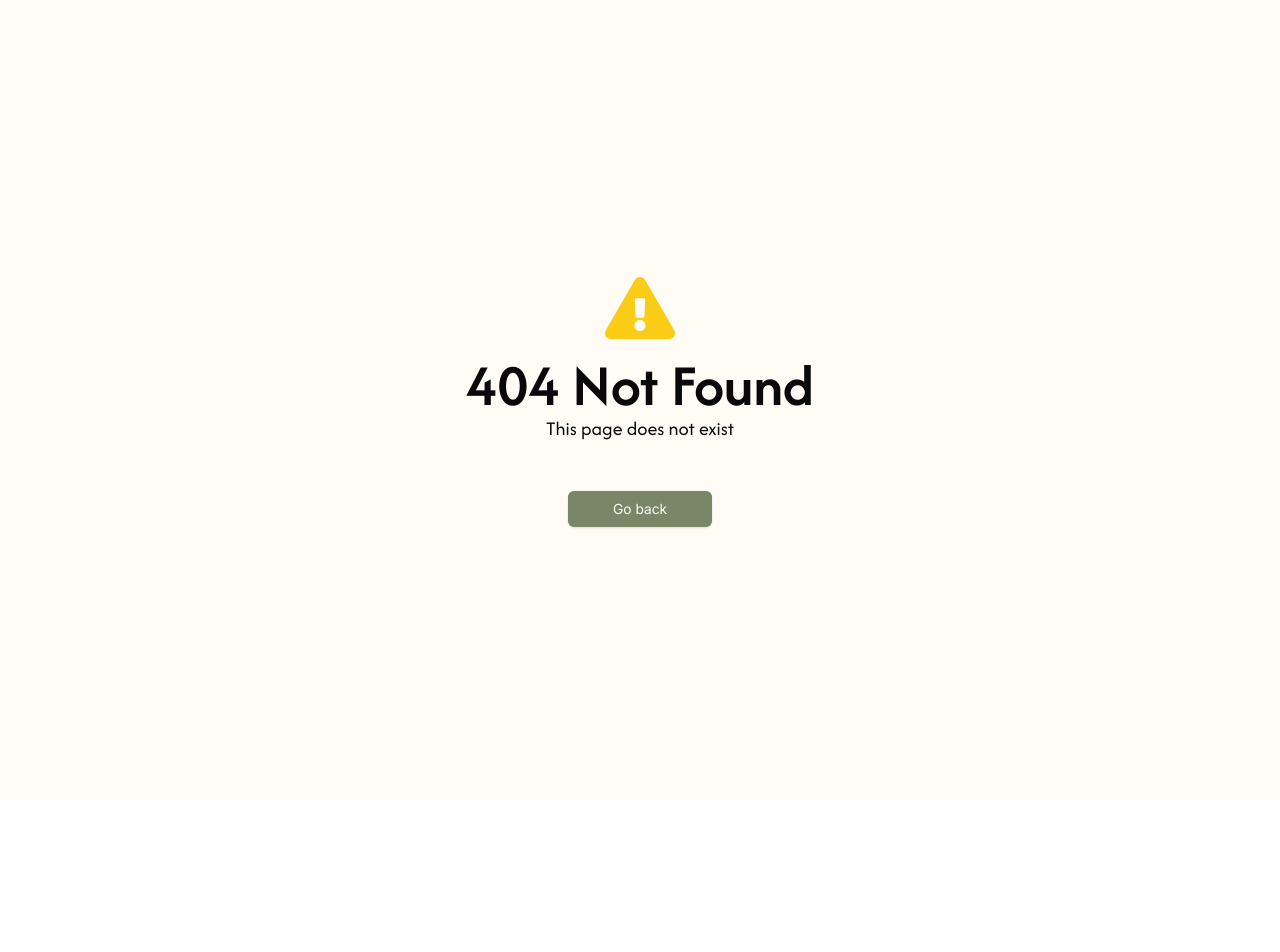
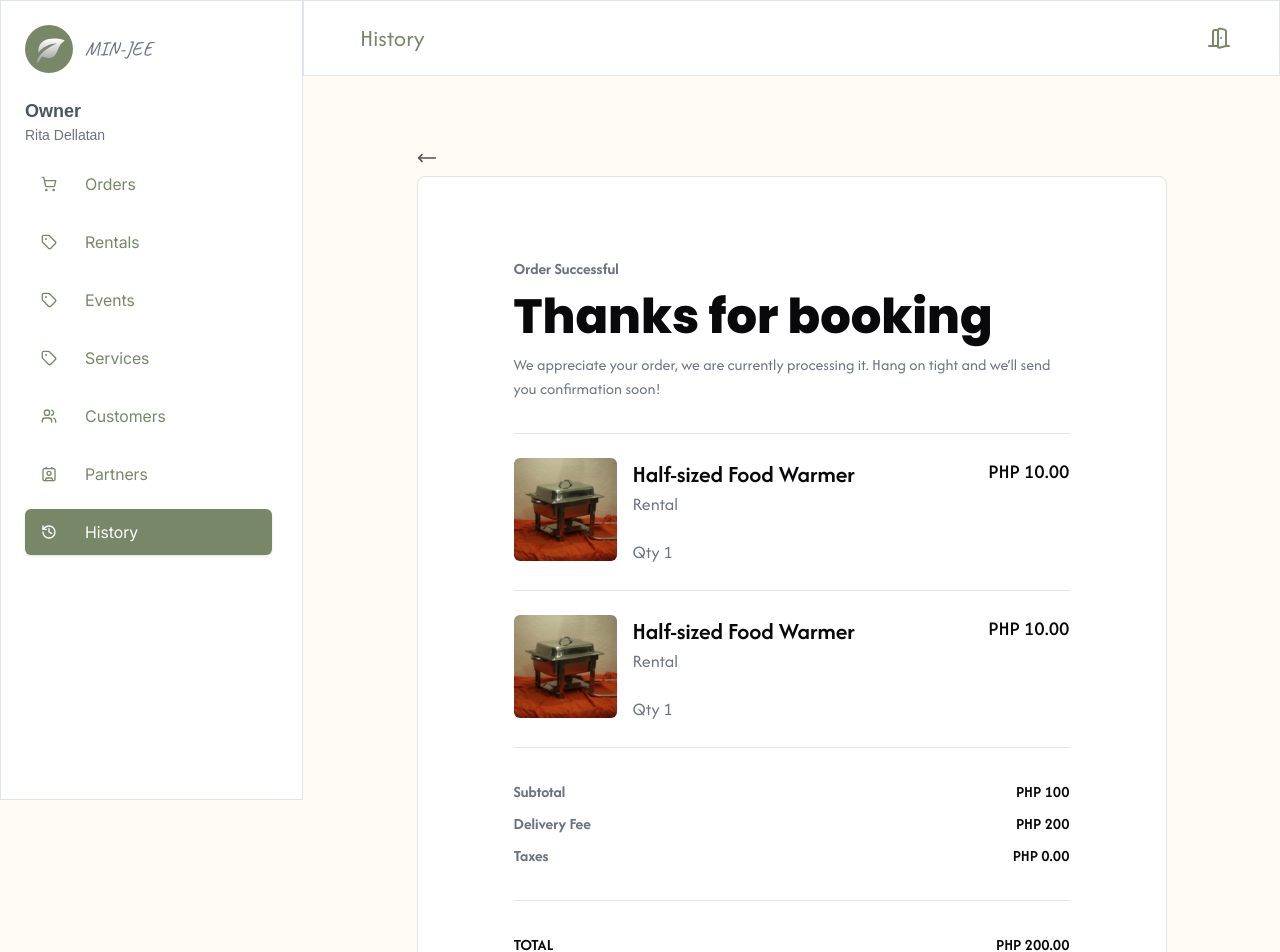
Before and after one commit to ykylejan/Min-Jee, a Next.js app: page /history/view in a window 1280 px wide. Before the commit this address had no page. Shown: the top 952 px of the page. Before the commit the page ends 800 px from the top, so only its background shows below. Built offline with nearby package versions, Linux system fonts and the light colour scheme.

Commit message:
feat(owner): add view history

```diff
--- a/src/app/(owner)/history/page.tsx
+++ b/src/app/(owner)/history/page.tsx
@@ -64,7 +64,7 @@ const page = () => {
                                 <TableRow
                                     key={data.id}
                                     className="hover:cursor-pointer"
-                                    onClick={() => handleRowClick("edit-customer")}
+                                    onClick={() => handleRowClick("view")}
                                 >
                                     <TableCell className="font-medium">{data.customerName}</TableCell>
                                     <TableCell>{data.phoneNumber}</TableCell>
--- /dev/null
+++ b/src/app/(owner)/history/view/page.tsx
@@ -0,0 +1,34 @@
+"use client";
+
+import Receipt from "@/components/ReceiptCard/Receipt";
+import { MoveLeft } from "lucide-react";
+import { useRouter } from "next/navigation";
+import React from "react";
+
+const page = () => {
+    const router = useRouter();
+    return (
+        <div className="flex justify-center">
+            <div className="flex flex-col px-4 md:px-6">
+                <div>
+                    <button
+                        onClick={() => router.back()}
+                        className="flex items-center gap-x-2 hover:bg-gray-100 p-2 rounded-md transition-colors -ml-2"
+                    >
+                        <MoveLeft
+                            width={20}
+                            height={20}
+                            className="text-neutral-600"
+                        />
+                    </button>
+                </div>
+
+                <div className="w-full">
+                    <Receipt />
+                </div>
+            </div>
+        </div>
+    );
+};
+
+export default page;
--- a/src/components/CheckoutPage/OrderDetailsPayment.tsx
+++ b/src/components/CheckoutPage/OrderDetailsPayment.tsx
@@ -102,7 +102,7 @@ const OrderDetailsPayment = () => {
                         />
                     </DialogTrigger>
                     <DialogContent className="sm:max-w-xl p-0 overflow-hidden border-0">
-                        <DialogHeader className="p-0 m-0">
+                        <DialogHeader className="">
                             <DialogTitle className="sr-only">
                                 GCash Payment
                             </DialogTitle>
--- a/src/components/ReceiptCard/Receipt.tsx
+++ b/src/components/ReceiptCard/Receipt.tsx
@@ -2,7 +2,7 @@ import React from "react";
 import ReceiptItem from "./ReceiptItem";
 import Link from "next/link";
 
-const Receipt = ({data}: any) => {
+const Receipt = ({ data }: any) => {
     // console.log("data: ", data)
     // console.log("customer name: ", data.customerName)
 
@@ -29,13 +29,13 @@ const Receipt = ({data}: any) => {
                         <span className="text-[#6B7280] font-afacad_bold">
                             Subtotal
                         </span>
-                        <span className="font-afacad_semibold">PHP {data.subtotal} </span>
+                        <span className="font-afacad_semibold">PHP 100 </span>
                     </h1>
                     <h1 className="flex justify-between">
                         <span className="text-[#6B7280] font-afacad_bold">
                             Delivery Fee
                         </span>
-                        <span className="font-afacad_semibold">PHP {data.deliveryfee} </span>
+                        <span className="font-afacad_semibold">PHP 200 </span>
                     </h1>
                     <h1 className="flex justify-between">
                         <span className="text-[#6B7280] font-afacad_bold">
@@ -61,7 +61,7 @@ const Receipt = ({data}: any) => {
                                 Customer Details
                             </h1>
                             <div className="font-afacad text-[#6B7280]">
-                                <h1>{data.customerName} </h1>
+                                <h1>Art Montebon </h1>
                                 <h1>arkiart@gmail.com</h1>
                                 <h1>+63 909-509-5019</h1>
                             </div>
```
